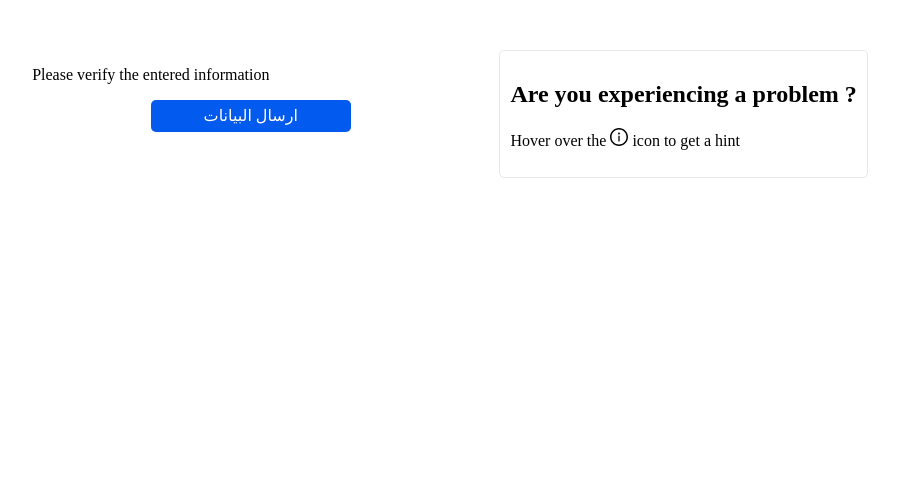
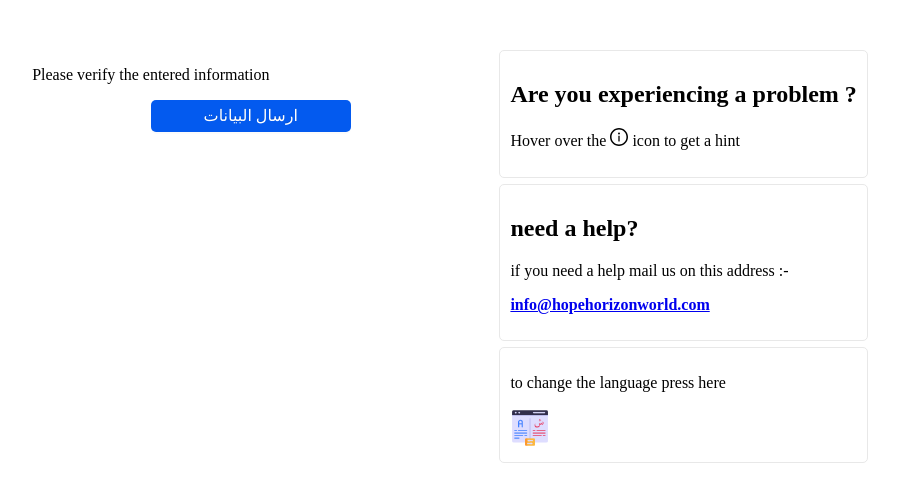
Before and after one commit to abdulsalamHmdan/project2, a Django app: template myapp/templates/index_en.html in a window 1280 px wide. Shown: the part 208-710 px from the top of the page, without its empty margins (190-1089 px from the left). Run offline with Django 5.2, Linux system fonts and the light colour scheme; the template is opened without the code that fills it, so the values that code supplies are empty.

Commit message:
تحسينات++

```diff
--- a/myapp/static/index.js
+++ b/myapp/static/index.js
@@ -1,4 +1,9 @@
 // هذا الكود حق الاسئلة اللي جوابه 0و1
+
+document.querySelector(".lang").addEventListener('click',()=>{
+    window.open('lang', '_self');
+
+})
 
 document.querySelectorAll(".box").forEach(x => {
     x.setAttribute("value", "0");
--- a/myapp/static/style.css
+++ b/myapp/static/style.css
@@ -6,7 +6,9 @@ input:focus {
     outline: none;
     /* border: none; */
 }
-
+.lang{
+    cursor: pointer;
+}
 
 
 .header {
--- a/myapp/templates/index_en.html
+++ b/myapp/templates/index_en.html
@@ -379,12 +379,17 @@
                                 </path>
                             </svg></i> icon to get a hint </p>
                 </div>
-                <!-- <div class="label">
-                    <h2 style="font-weight: bold;">تحتاج مساعدة؟</h2>
-                    <p> إذا كنت بحاجة الى المساعدة تواصل معنا على البريد التالي </p>
+                <div class="label">
+                    <h2 style="font-weight: bold;">need a help?</h2>
+                    <p> if you need a help mail us on this address :- </p>
                     <p style="font-weight: bold;"><a href="mailto:hopehorizon.world@gmail.com">
                             info@hopehorizonworld.com </a></p>
-                </div> -->
+                </div>
+                <div class="label">
+                    <p> to change the language press here </p>
+                    <img class="lang" width="40" src="{% static 'imgs/translation.png' %}">
+
+                </div>
             </div>
         </div>
     </div>
```
Also changed, not shown: myapp/templates/index.html (+8 -2 lines), myapp/static/imgs/translation.png (added).
